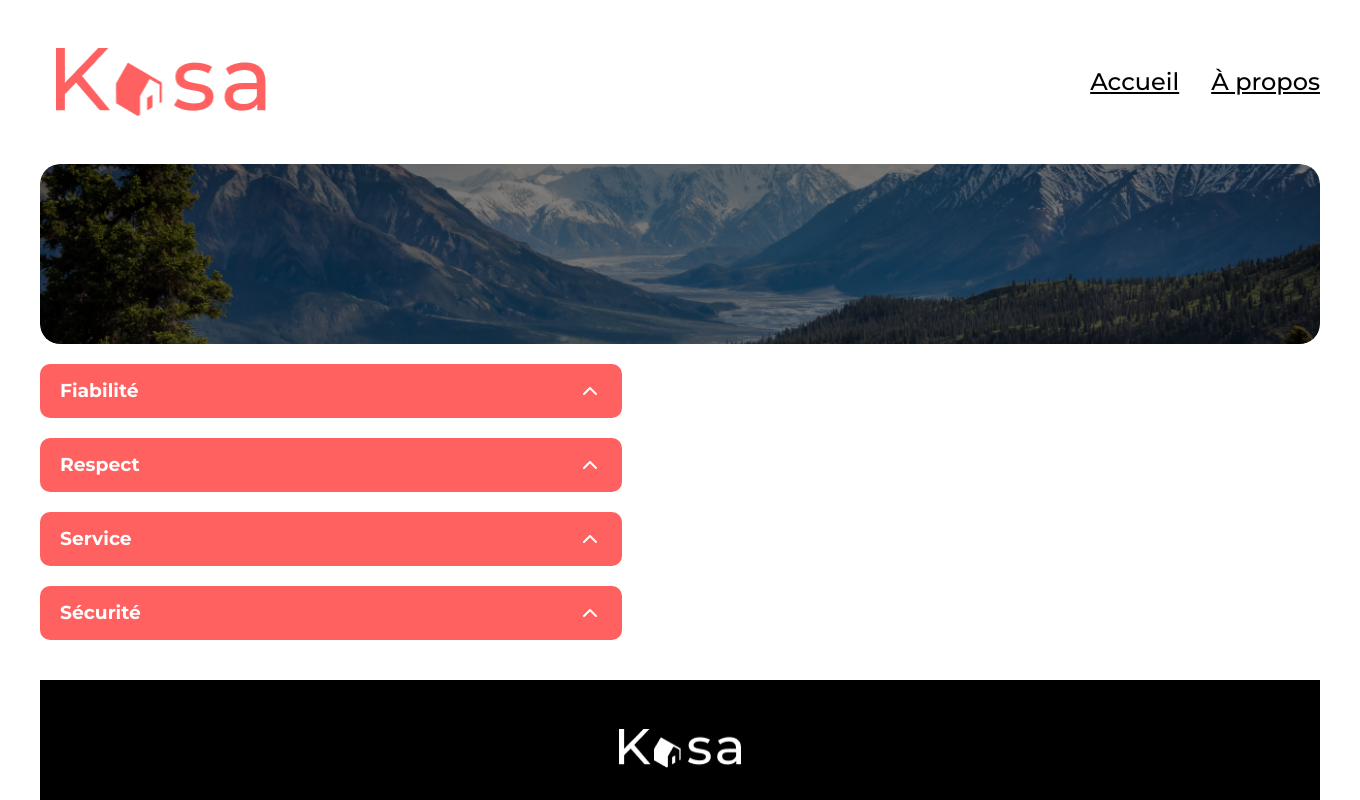
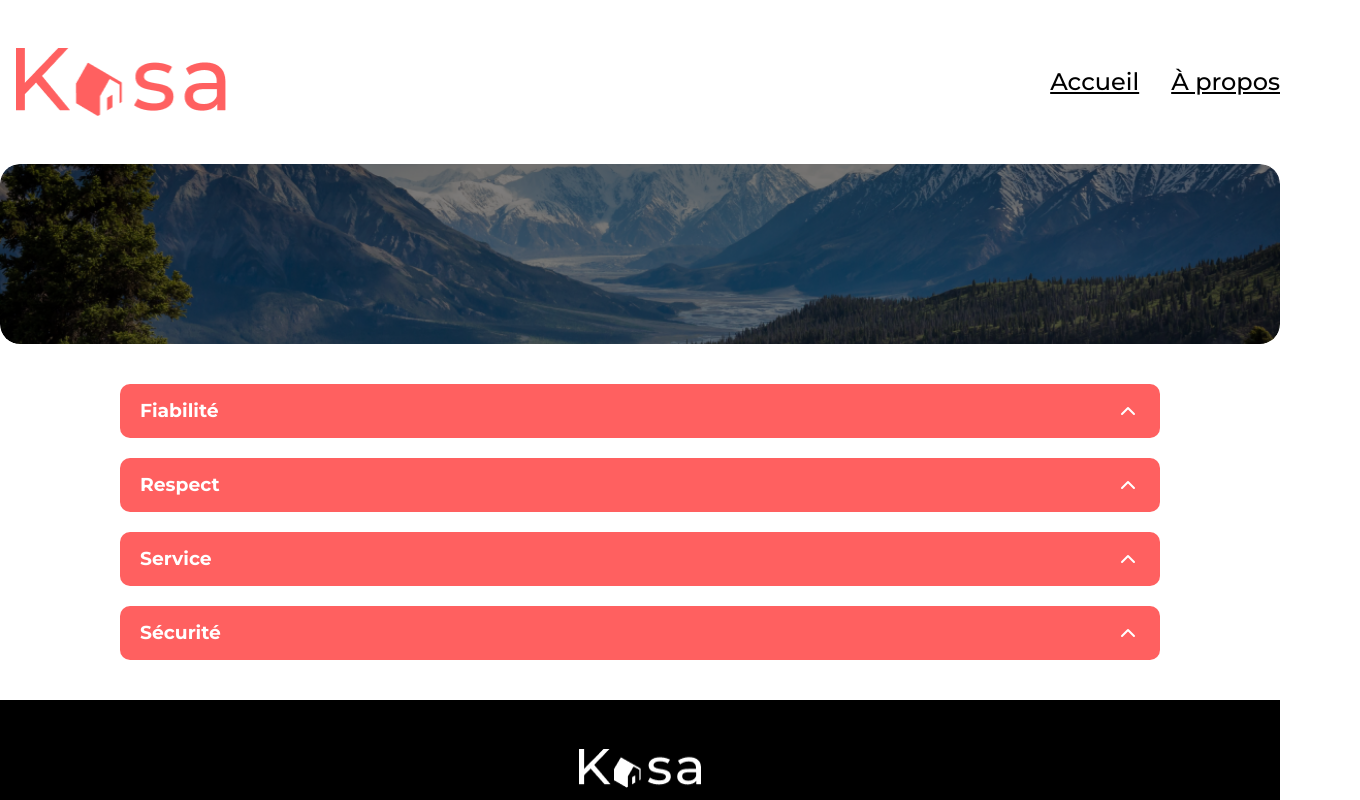
Before and after one commit to johannlacroix/kasa_app_OCR7, a React (Vite) app: page /about in a window 1280 px wide. Shown: the top 800 px of the page, 1360 px wide, since content can reach past the window. Built offline with nearby package versions, Linux system fonts and the light colour scheme.

Commit message:
fix collapse in Fiche logement OK

```diff
--- a/src/Router.jsx
+++ b/src/Router.jsx
@@ -10,7 +10,7 @@ const AppRouter = () => {
 
   return (
     <Router>
-      <div className="wrapper">
+      <div className="">
         <Routes>
           <Route path="/" element={<Home />} />
           <Route path="/" element={<Gallery />} />
--- a/src/components/Collapse/Collapse.module.scss
+++ b/src/components/Collapse/Collapse.module.scss
@@ -3,9 +3,9 @@
 
   border-radius: 10px;
 
-  @media (min-width: 1024px) {
-    width: 582px;
-  }
+  // @media (min-width: 1024px) {
+  //   width: 582px;
+  // }
 }
 
 .header {
--- a/src/components/Header/Header.module.scss
+++ b/src/components/Header/Header.module.scss
@@ -179,15 +179,3 @@ body {
 .star-filled {
   color: $primary-color;
 }
-
-.collapse-container {
-  display: flex;
-  justify-content: space-between;
-  gap: 20px;
-  margin-top: 20px;
-
-  @media (max-width: 768px) {
-    flex-direction: column;
-    gap: 10px;
-  }
-}
--- a/src/pages/FicheLogement.jsx
+++ b/src/pages/FicheLogement.jsx
@@ -4,6 +4,7 @@ import "../styles/index.scss";
 import Collapse from "../components/Collapse/Collapse";
 import Rating from "../components/Rating/Rating";
 import Button from "../components/Button/Button";
+import Layout from "../layout/Layout";
 
 const FicheLogement = () => {
   const { id } = useParams();
@@ -55,7 +56,7 @@ const FicheLogement = () => {
   };
 
   return (
-    <div className="content-wrapper">
+    <Layout>
       <div className="fiche-logement">
         {/* Carrousel d'images */}
         <div className="carousel">
@@ -118,7 +119,7 @@ const FicheLogement = () => {
           />
         </div>
       </div>
-    </div>
+    </Layout>
   );
 };
 
--- a/src/styles/index.scss
+++ b/src/styles/index.scss
@@ -26,14 +26,6 @@ body {
   background: $bg-light;
   color: $text-dark;
 
-}
-
-.wrapper {
-  max-width: 1280px; // Définit une largeur max raisonnable
-  margin: 0 auto;
-  padding-left: 40px;
-  padding-right: 40px;
-  width: 100%;
 }
 
 .container {
@@ -140,13 +132,26 @@ body {
   display: block;
 }
 
+// Pour la page About
 .collapseContainer {
   display: flex;
   flex-direction: column;
   align-content: center;
   justify-content: center;
   gap: 20px;
-  margin-top: 20px;
+  // margin-top: 20px;
+  padding: 0 120px;
+  margin-top: 40px;
+}
+
+// Pour la page FicheLogement
+.collapse-container {
+  display: flex;
+  align-content: center;
+  justify-content: center;
+  gap: 80px;
+
+  margin-top: 25px;
 }
 
 .next {
```
